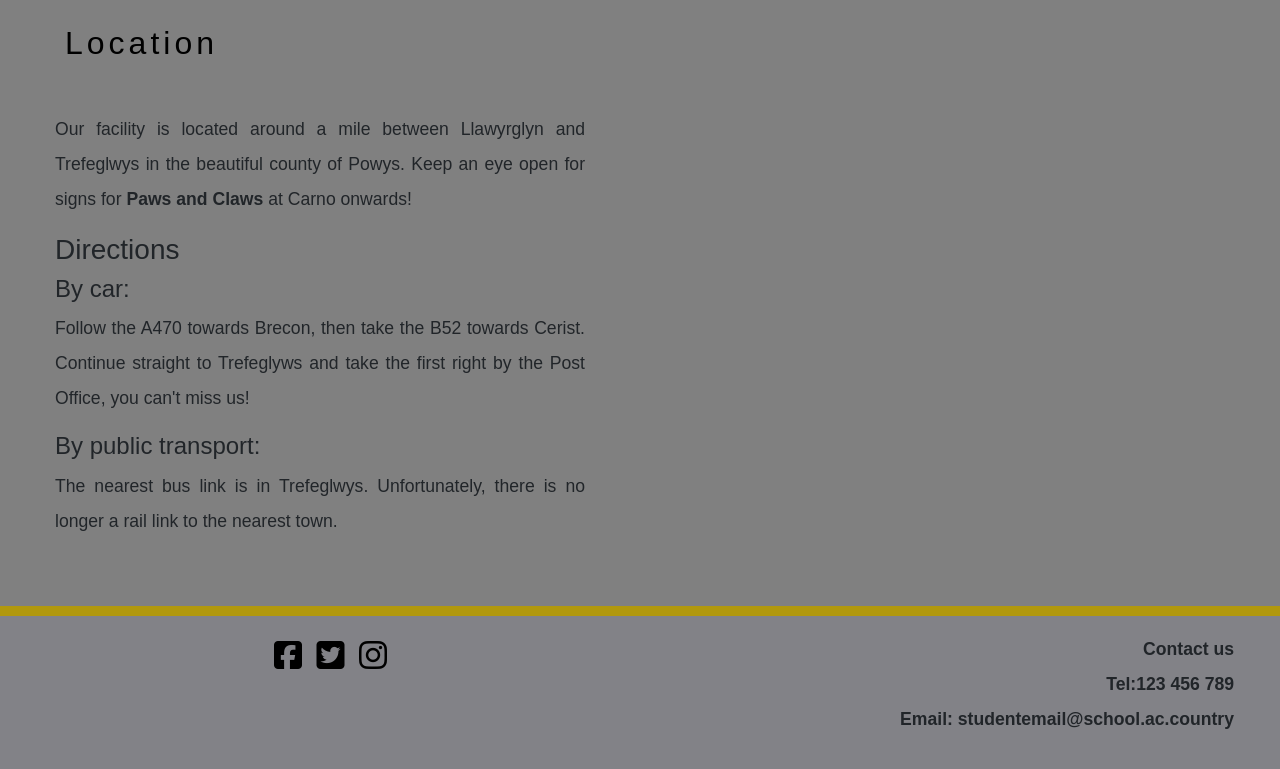
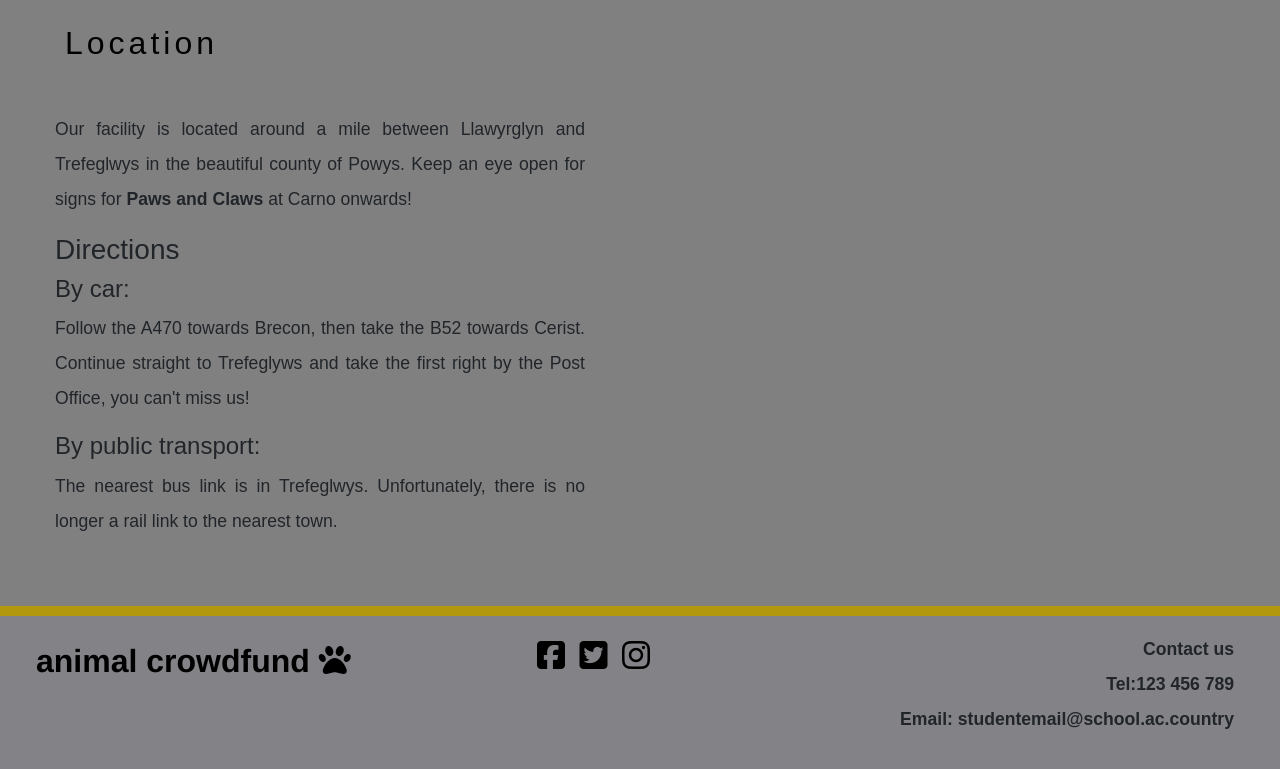
Before and after one commit to patrick-amusivwa/anifund, a PHP site: page /about.html in a window 1280 px wide. Shown: the part 1071-1840 px from the top of the page. Run offline with PHP 8.4, Linux system fonts and the light colour scheme; some libraries are stand-ins or nearby versions.

Commit message:
add footer

```diff
--- a/about.html
+++ b/about.html
@@ -140,11 +140,12 @@
             </section>
             <!--Footer-->
             <footer>
+                <a class="navbar-brand" href="index.html">animal crowdfund <i class="fas fa-paw" aria-hidden="true"></i></a>
                 <div class="container-fluid footer-content">
                     <div class="row">
                         <div class="col-sm-12 col-md-6">
                             <div class="smedia-links">
-                                <a href="https://www.facebook.com/" target="_blank" rel="noopener"
+                                <a href="https://www.facebook.com" target="_blank" rel="noopener"
                                     aria-label="link to facebook page"><i class="fab fa-facebook-square grow"></i></a>
                                 <a href="https://www.twitter.com" target="_blank" rel="noopener"
                                     aria-label="link to twitter page"><i class="fab fa-twitter-square grow"></i></a>
--- a/assets/css/style.css
+++ b/assets/css/style.css
@@ -283,7 +283,7 @@ transition: all .7s linear;
 
 .helpus-text {
     font-size: 5rem;
-    background-color:rgba(177,186,222,0.7);
+    background-color:rgba(255, 231, 11, 0.397);
     color: var(--FC);
     padding: 40px;
 }
--- a/felix.html
+++ b/felix.html
@@ -132,6 +132,7 @@
             </section>
             <!-- ||FOOTER -->
             <footer>
+                <a class="navbar-brand" href="index.html">animal crowdfund <i class="fas fa-paw" aria-hidden="true"></i></a>
                 <div class="container-fluid footer-content">
                     <div class="row">
                         <div class="col-sm-12 col-md-6">
--- a/lassie.html
+++ b/lassie.html
@@ -133,6 +133,7 @@
             </section>
            <!-- ||FOOTER -->
            <footer>
+            <a class="navbar-brand" href="index.html">animal crowdfund <i class="fas fa-paw" aria-hidden="true"></i></a>
             <div class="container-fluid footer-content">
                 <div class="row">
                     <div class="col-sm-12 col-md-6">
--- a/marley.html
+++ b/marley.html
@@ -133,6 +133,7 @@
             </section>
             <!-- FOOTER -->
             <footer>
+                <a class="navbar-brand" href="index.html">animal crowdfund <i class="fas fa-paw" aria-hidden="true"></i></a>
                 <div class="container-fluid footer-content">
                     <div class="row">
                         <div class="col-sm-12 col-md-6">
```
Also changed, not shown: contact.html (+3 -2 lines). Lines whose indentation alone changed are shown as unchanged.
